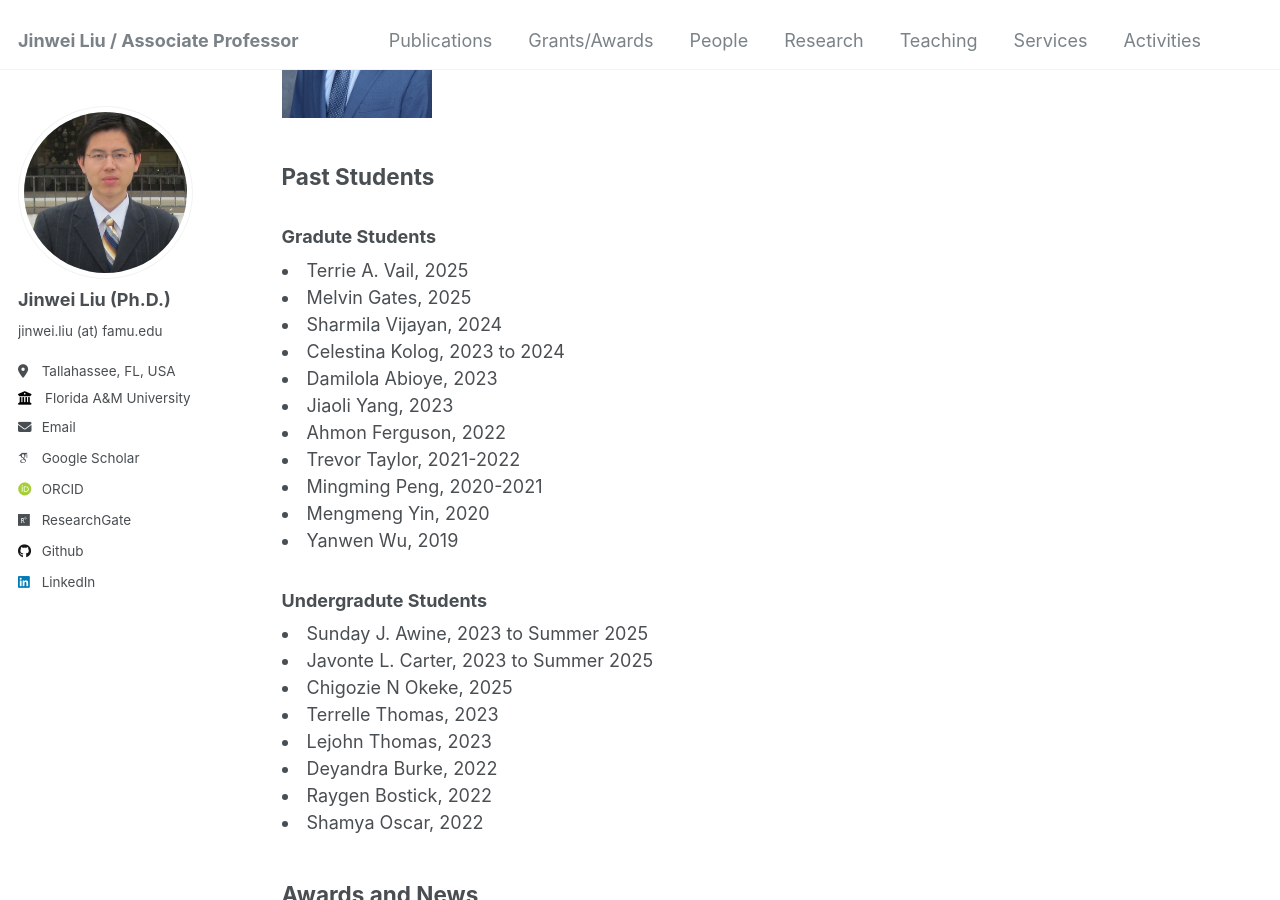
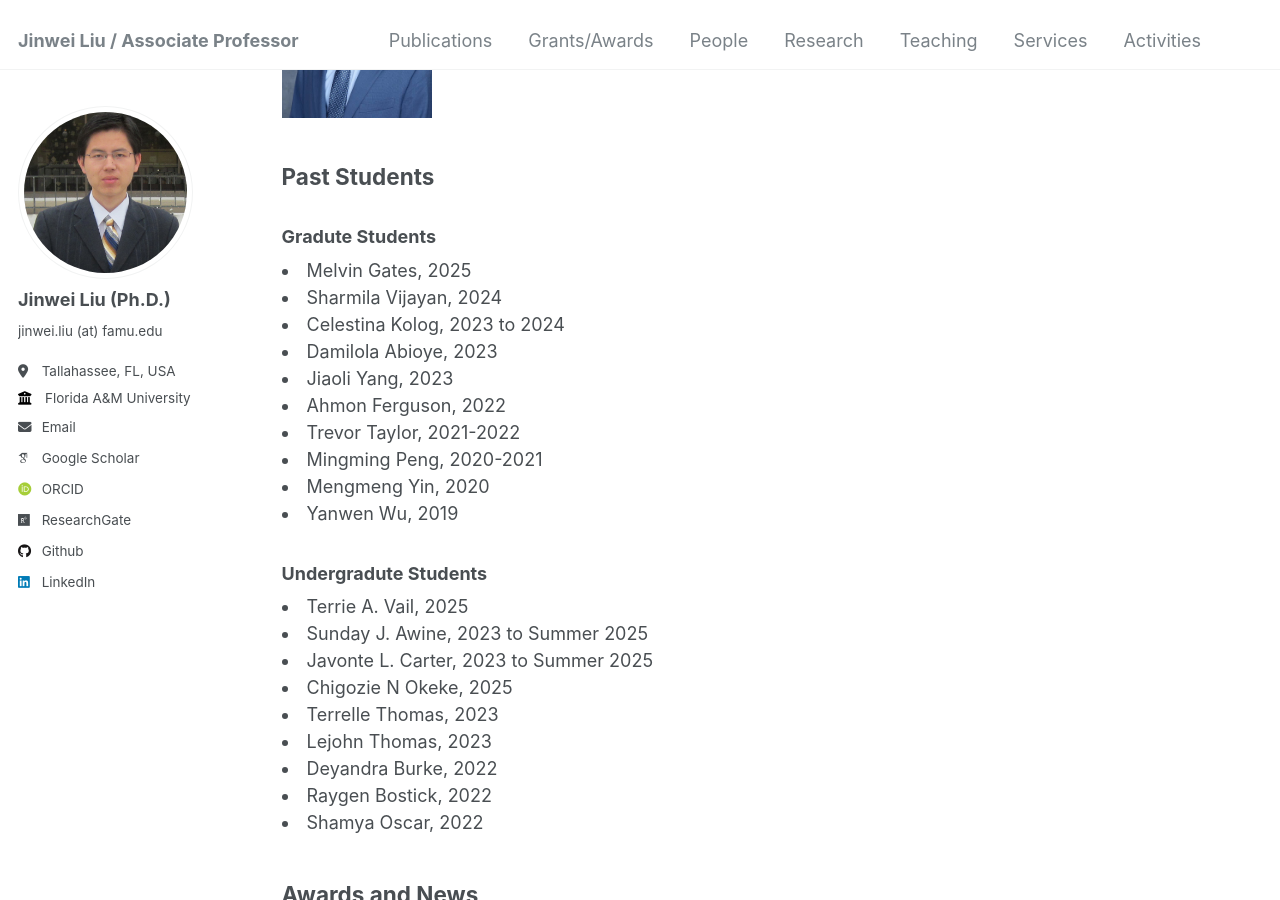
Before and after one commit to jinweiliucu/jinweiliucu.github.io, a Jekyll site: the page built from _pages/people.html, in a window 1280 px wide and 900 px high, scrolled down 581 px. Built offline with Jekyll 4.4.1, drawn with Linux system fonts in a browser that asks for light colours; some web fonts are replaced.

Commit message:
Update people.html

```diff
--- a/_pages/people.html
+++ b/_pages/people.html
@@ -28,9 +28,6 @@ author_profile: true
 
 <h2 class="text-left">Past Students</h2>
 	<h3 class="text-left">Gradute Students</h3>
-		<li>
-		Terrie A. Vail, 2025
-    	</li>
 		<li>
     	Melvin Gates, 2025
     	</li>
@@ -63,6 +60,9 @@ author_profile: true
     	</li>
 
 	<h3 class="text-left">Undergradute Students</h3>
+		<li>
+		Terrie A. Vail, 2025
+    	</li>
     	<li>
     	Sunday J. Awine, 2023 to Summer 2025
     	</li>
```
